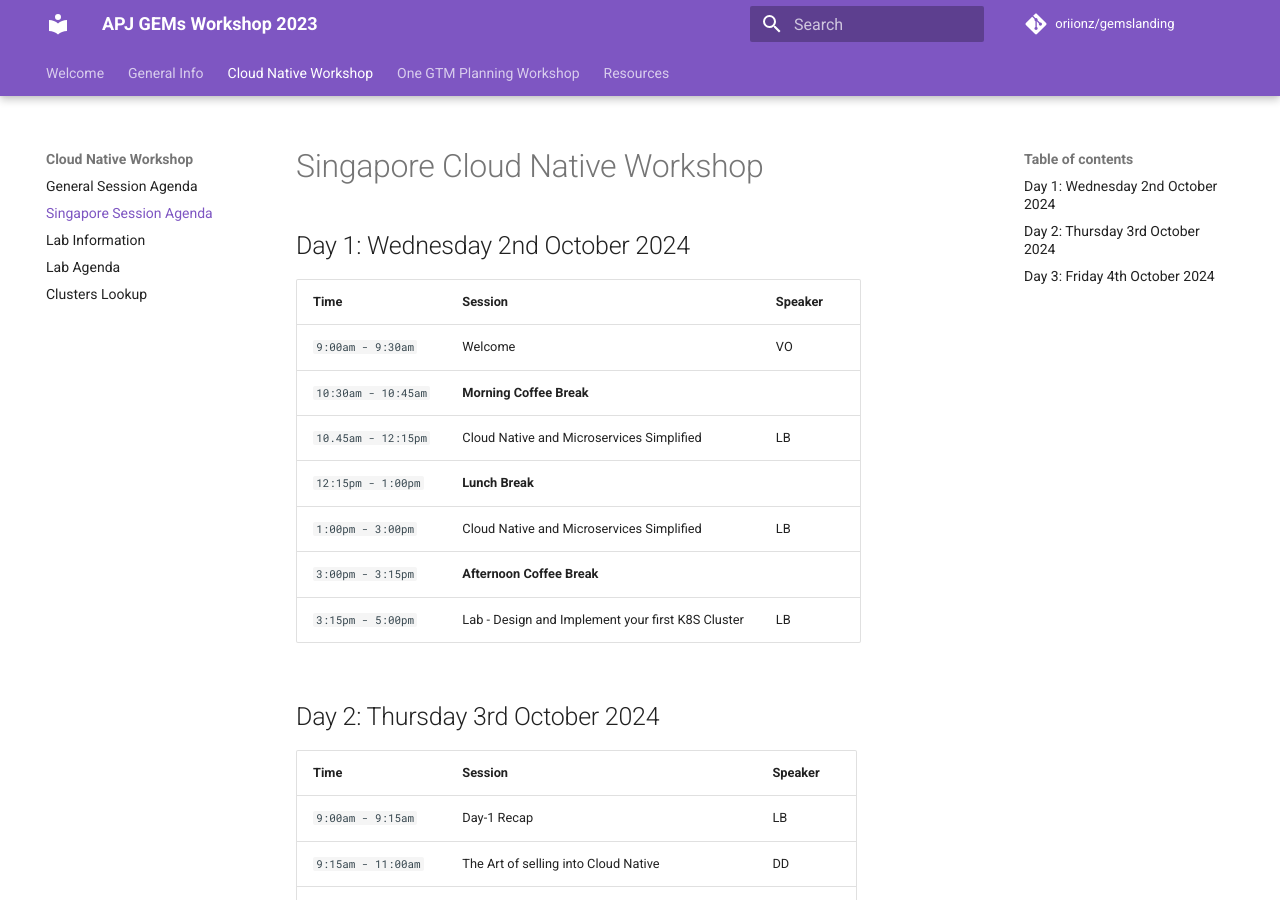
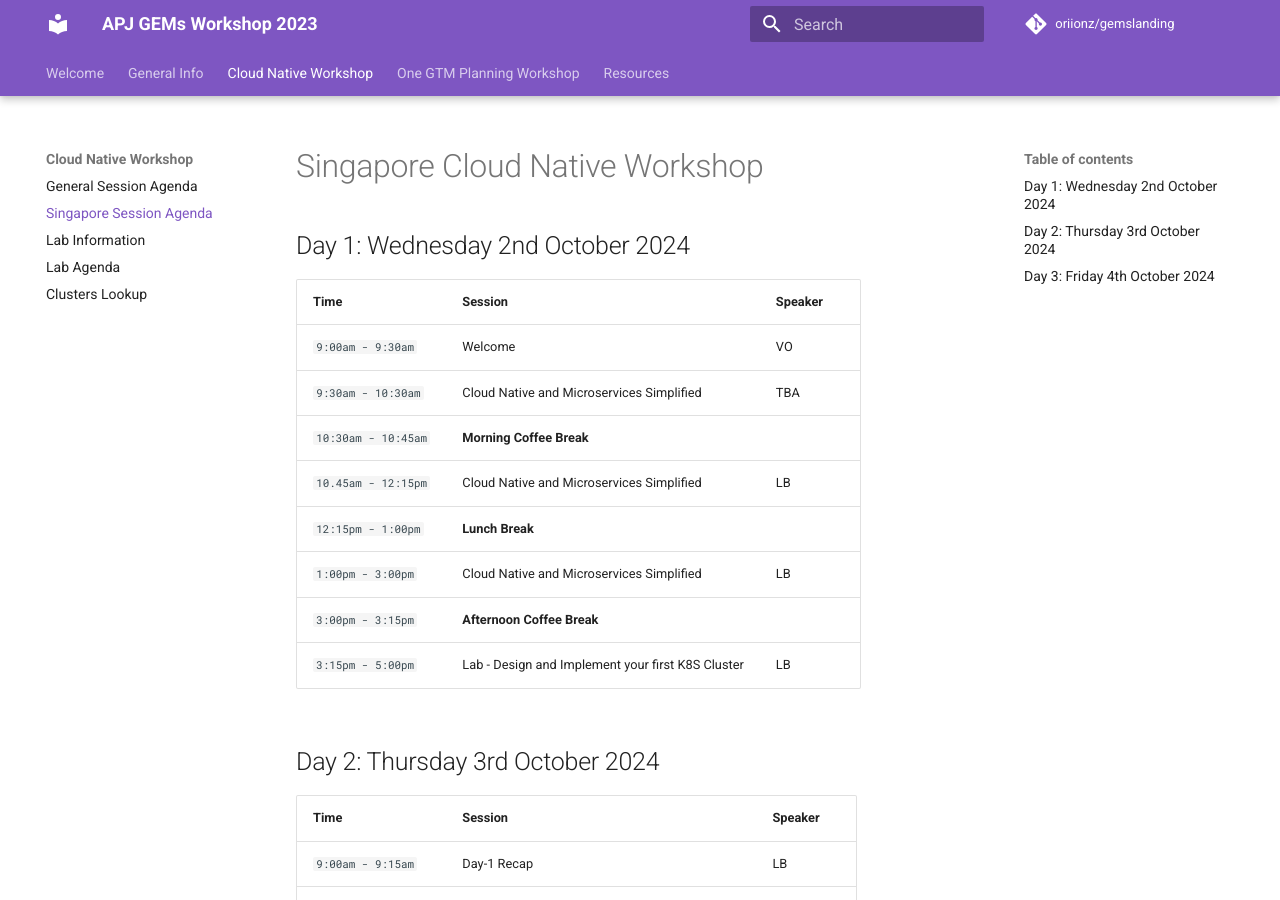
Before and after one commit to oriionz/gemslanding, an MkDocs documentation site: the page built from docs/daily_agenda/general_agenda_sing.md, in a window 1280 px wide and 900 px high. Built offline with MkDocs 1.6.1 and Material for MkDocs 9.7.7, drawn with Linux system fonts in a browser that asks for light colours; comment, search, counter and statistics services are not loaded.

Commit message:
update: session1 on Wednesday

```diff
--- a/docs/daily_agenda/general_agenda_sing.md
+++ b/docs/daily_agenda/general_agenda_sing.md
@@ -5,6 +5,7 @@
 |  Time | Session | Speaker |
 |-------------------------|--------|----------------|
 |`9:00am - 9:30am` | Welcome | VO |
+|`9:30am - 10:30am` | Cloud Native and Microservices Simplified| TBA |
 |`10:30am - 10:45am` | **Morning Coffee Break** |
 |`10.45am - 12:15pm` | Cloud Native and Microservices Simplified | LB |
 |`12:15pm - 1:00pm` | **Lunch Break** |
```
